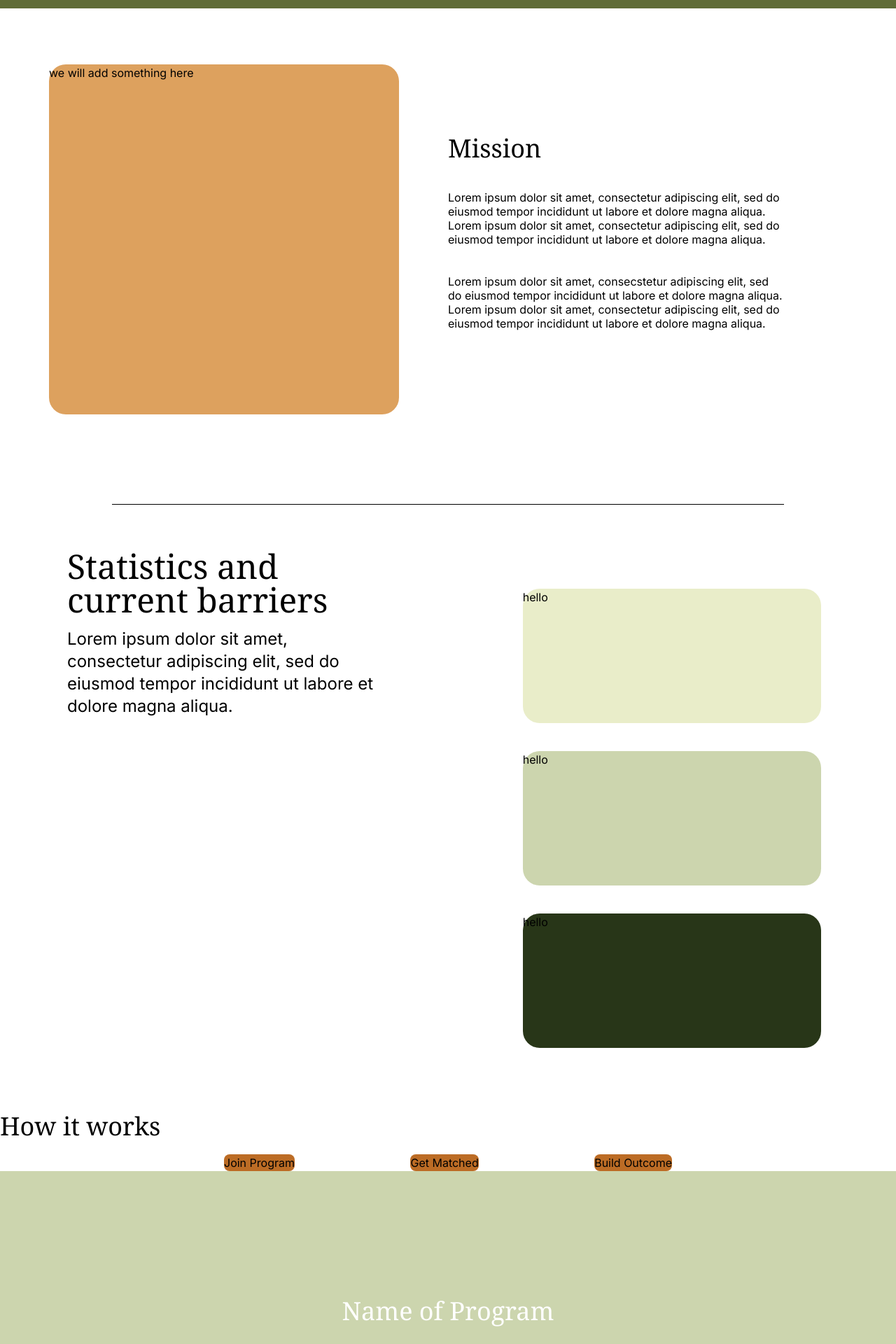
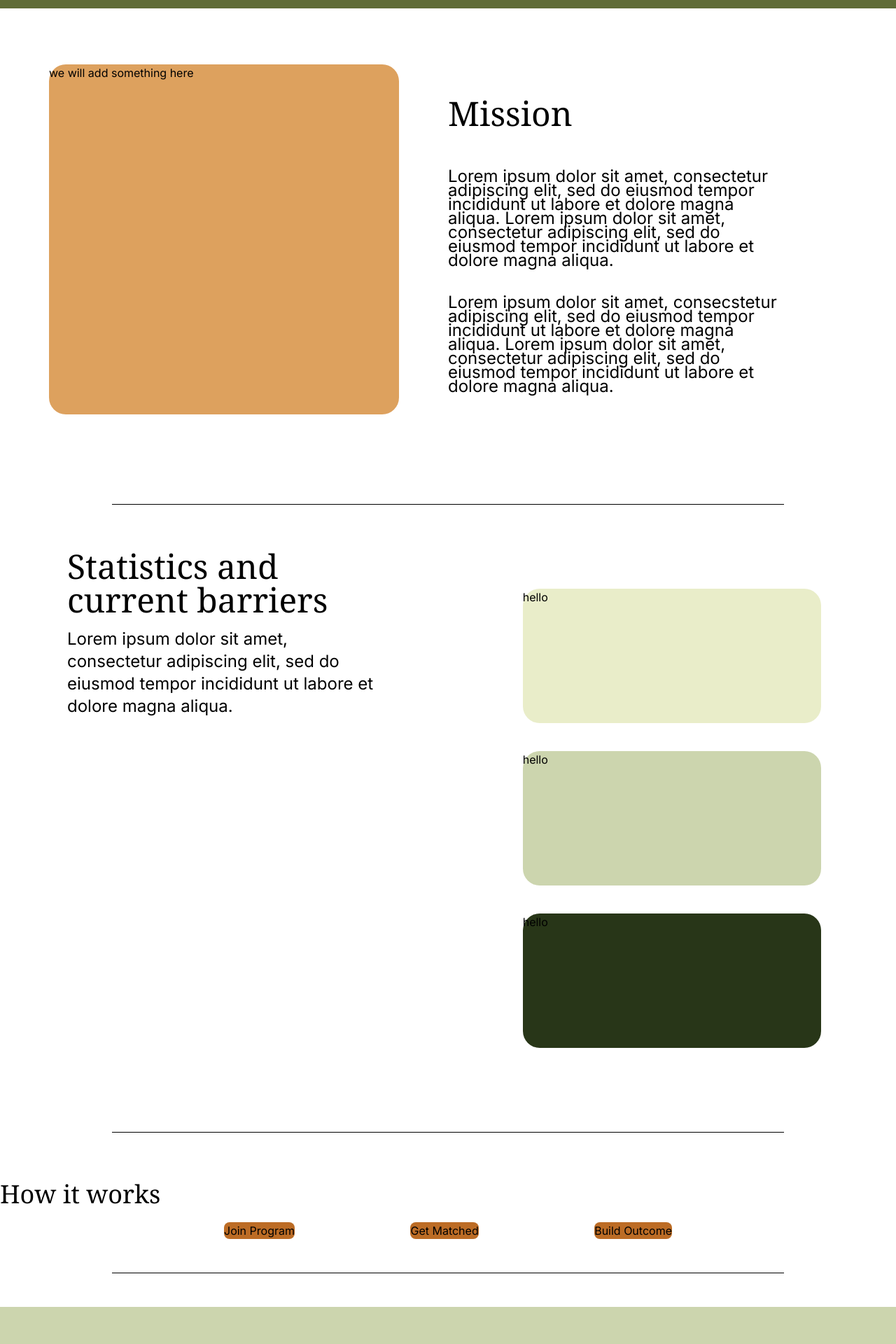
Before and after one commit to haywirebanana/The-We8, a Next.js app in the folder calpal/: page / in a window 1280 px wide. Shown: the part 860-2780 px from the top of the page at 70% size. Built offline with nearby package versions, Linux system fonts and the light colour scheme.

Commit message:
Increase font size and add divide line

```diff
--- a/calpal/src/app/components/mission.tsx
+++ b/calpal/src/app/components/mission.tsx
@@ -11,16 +11,17 @@ export default function Mission() {
         we will add something here
       </div>
       <div className="flex flex-col h-full w-1/2 justify-between">
-        <header className="text-black font-serif text-4xl font-normal mt-[-20px]">
+        <header className="text-black w-112 font-serif text-5xl py-4">
           Mission
         </header>
-        <h2 className="text-black font-montserrat font-normal leading-5 pe-40 pt-10">
+
+        <h2 className="text-black font-montserrat text-2xl font-normal leading-5 pe-40 pt-10">
           Lorem ipsum dolor sit amet, consectetur adipiscing elit, sed do
           eiusmod tempor incididunt ut labore et dolore magna aliqua. Lorem
           ipsum dolor sit amet, consectetur adipiscing elit, sed do eiusmod
           tempor incididunt ut labore et dolore magna aliqua.
         </h2>
-        <h2 className="text-black font-montserrat font-normal leading-5 pe-40 pt-10">
+        <h2 className="text-black font-montserrat text-2xl font-normal leading-5 pe-40 pt-10">
           Lorem ipsum dolor sit amet, consecstetur adipiscing elit, sed do
           eiusmod tempor incididunt ut labore et dolore magna aliqua. Lorem
           ipsum dolor sit amet, consectetur adipiscing elit, sed do eiusmod
--- a/calpal/src/app/page.tsx
+++ b/calpal/src/app/page.tsx
@@ -13,7 +13,9 @@ export default function Landing() {
       <Mission />
       <DivideLine />
       <Stats />
+      <DivideLine />
       <How />
+      <DivideLine />
       <Banner />
     </div>
   );
```
